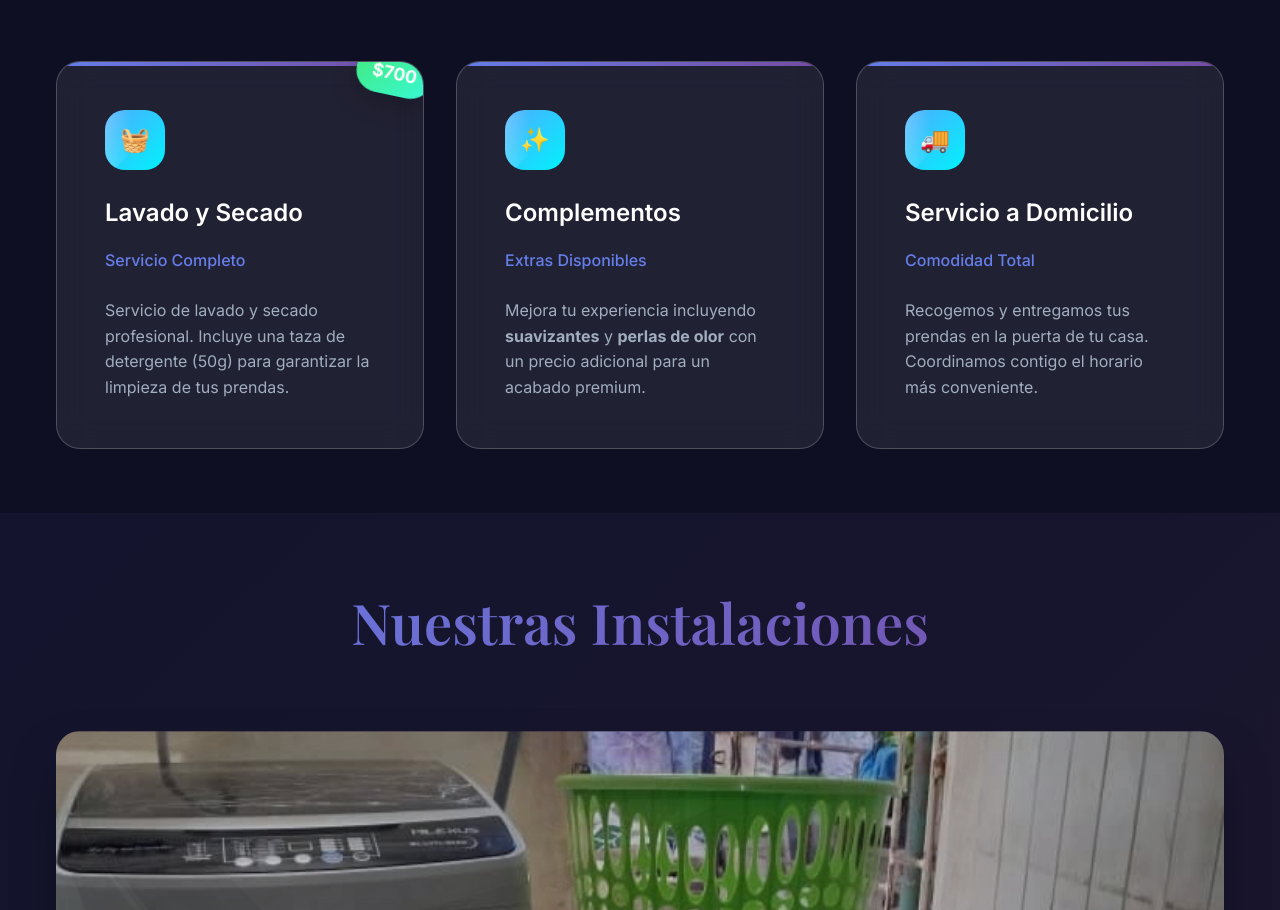
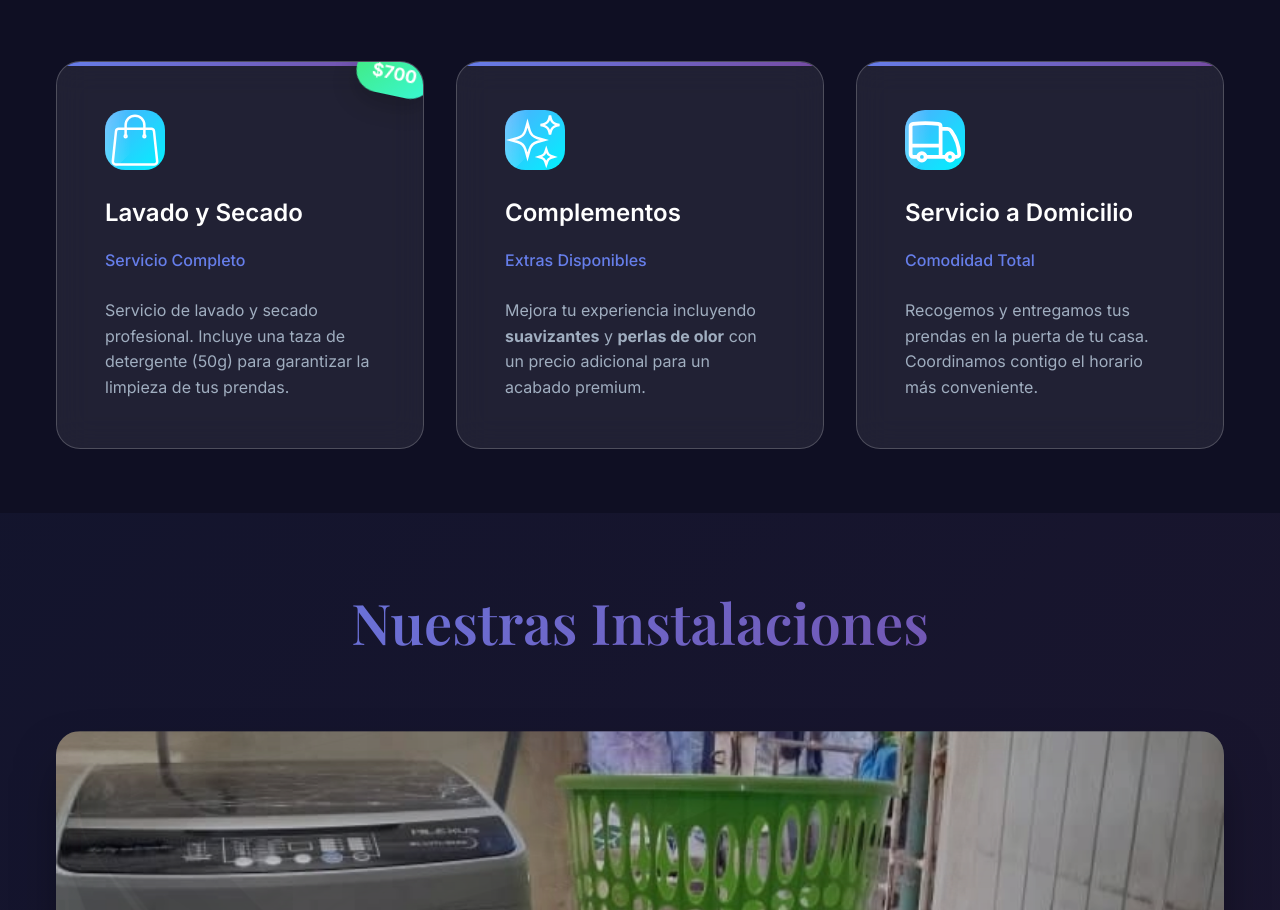
Before and after one commit to Dante98DZC/siloe-landing, a plain HTML site: page index.html in a window 1280 px wide. Shown: the part 1034-1944 px from the top of the page. Drawn offline with nearby package versions, Linux system fonts and the light colour scheme.

Commit message:
Replace service icons with SVGs for improved scalability and aesthetics; adjust FAQ answer formatting for better readability.

```diff
--- a/index.html
+++ b/index.html
@@ -98,7 +98,20 @@
           <div class="service-card slide-in-left">
             <div class="price-tag">$700</div>
             <div class="service-icon">
-              <span style="font-size: 1.5rem; color: white">🧺</span>
+              <svg
+                xmlns="http://www.w3.org/2000/svg"
+                fill="none"
+                viewBox="0 0 24 24"
+                strokeWidth="{1.5}"
+                stroke="currentColor"
+                className="size-6"
+              >
+                <path
+                  strokeLinecap="round"
+                  strokeLinejoin="round"
+                  d="M15.75 10.5V6a3.75 3.75 0 1 0-7.5 0v4.5m11.356-1.993 1.263 12c.07.665-.45 1.243-1.119 1.243H4.25a1.125 1.125 0 0 1-1.12-1.243l1.264-12A1.125 1.125 0 0 1 5.513 7.5h12.974c.576 0 1.059.435 1.119 1.007ZM8.625 10.5a.375.375 0 1 1-.75 0 .375.375 0 0 1 .75 0Zm7.5 0a.375.375 0 1 1-.75 0 .375.375 0 0 1 .75 0Z"
+                />
+              </svg>
             </div>
             <h3>Lavado y Secado</h3>
             <h4>Servicio Completo</h4>
@@ -110,7 +123,20 @@
 
           <div class="service-card fade-in">
             <div class="service-icon">
-              <span style="font-size: 1.5rem; color: white">✨</span>
+              <svg
+                xmlns="http://www.w3.org/2000/svg"
+                fill="none"
+                viewBox="0 0 24 24"
+                strokeWidth="{1.5}"
+                stroke="currentColor"
+                className="size-6"
+              >
+                <path
+                  strokeLinecap="round"
+                  strokeLinejoin="round"
+                  d="M9.813 15.904 9 18.75l-.813-2.846a4.5 4.5 0 0 0-3.09-3.09L2.25 12l2.846-.813a4.5 4.5 0 0 0 3.09-3.09L9 5.25l.813 2.846a4.5 4.5 0 0 0 3.09 3.09L15.75 12l-2.846.813a4.5 4.5 0 0 0-3.09 3.09ZM18.259 8.715 18 9.75l-.259-1.035a3.375 3.375 0 0 0-2.455-2.456L14.25 6l1.036-.259a3.375 3.375 0 0 0 2.455-2.456L18 2.25l.259 1.035a3.375 3.375 0 0 0 2.456 2.456L21.75 6l-1.035.259a3.375 3.375 0 0 0-2.456 2.456ZM16.894 20.567 16.5 21.75l-.394-1.183a2.25 2.25 0 0 0-1.423-1.423L13.5 18.75l1.183-.394a2.25 2.25 0 0 0 1.423-1.423l.394-1.183.394 1.183a2.25 2.25 0 0 0 1.423 1.423l1.183.394-1.183.394a2.25 2.25 0 0 0-1.423 1.423Z"
+                />
+              </svg>
             </div>
             <h3>Complementos</h3>
             <h4>Extras Disponibles</h4>
@@ -123,7 +149,20 @@
 
           <div class="service-card slide-in-right">
             <div class="service-icon">
-              <span style="font-size: 1.5rem; color: white">🚚</span>
+              <svg
+                xmlns="http://www.w3.org/2000/svg"
+                fill="none"
+                viewBox="0 0 24 24"
+                stroke-width="1.5"
+                stroke="currentColor"
+                class="size-6"
+              >
+                <path
+                  stroke-linecap="round"
+                  stroke-linejoin="round"
+                  d="M8.25 18.75a1.5 1.5 0 0 1-3 0m3 0a1.5 1.5 0 0 0-3 0m3 0h6m-9 0H3.375a1.125 1.125 0 0 1-1.125-1.125V14.25m17.25 4.5a1.5 1.5 0 0 1-3 0m3 0a1.5 1.5 0 0 0-3 0m3 0h1.125c.621 0 1.129-.504 1.09-1.124a17.902 17.902 0 0 0-3.213-9.193 2.056 2.056 0 0 0-1.58-.86H14.25M16.5 18.75h-2.25m0-11.177v-.958c0-.568-.422-1.048-.987-1.106a48.554 48.554 0 0 0-10.026 0 1.106 1.106 0 0 0-.987 1.106v7.635m12-6.677v6.677m0 4.5v-4.5m0 0h-12"
+                />
+              </svg>
             </div>
             <h3>Servicio a Domicilio</h3>
             <h4>Comodidad Total</h4>
@@ -193,13 +232,14 @@
             </div>
           </div>
 
-           <div class="faq-item">
+          <div class="faq-item">
             <button class="faq-question" onclick="toggleFAQ(this)">
               ¿Pueden calcular el precio segun el peso de la ropa?
             </button>
             <div class="faq-answer">
               <div class="faq-answer-content">
-                Todavía no podemos, pero estamos trabajando para implementar esta opción.
+                Todavía no podemos, pero estamos trabajando para implementar
+                esta opción.
               </div>
             </div>
           </div>
```
